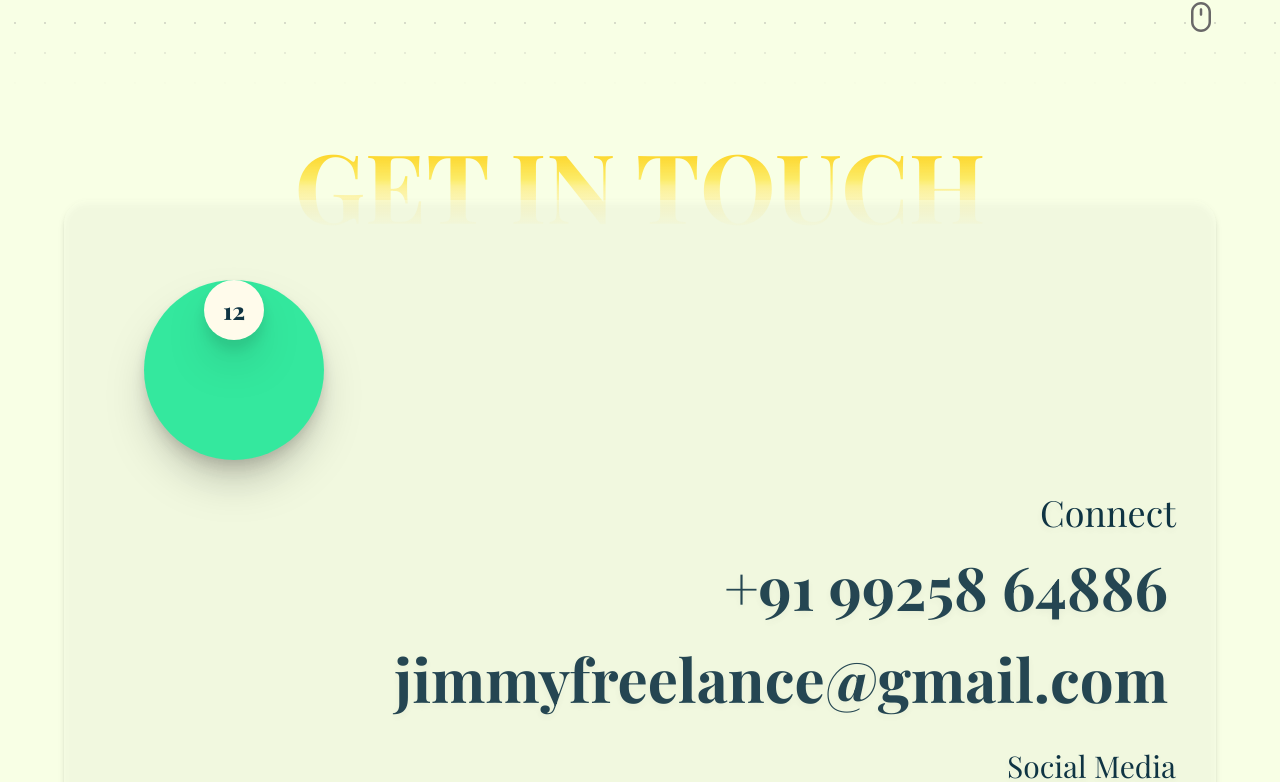
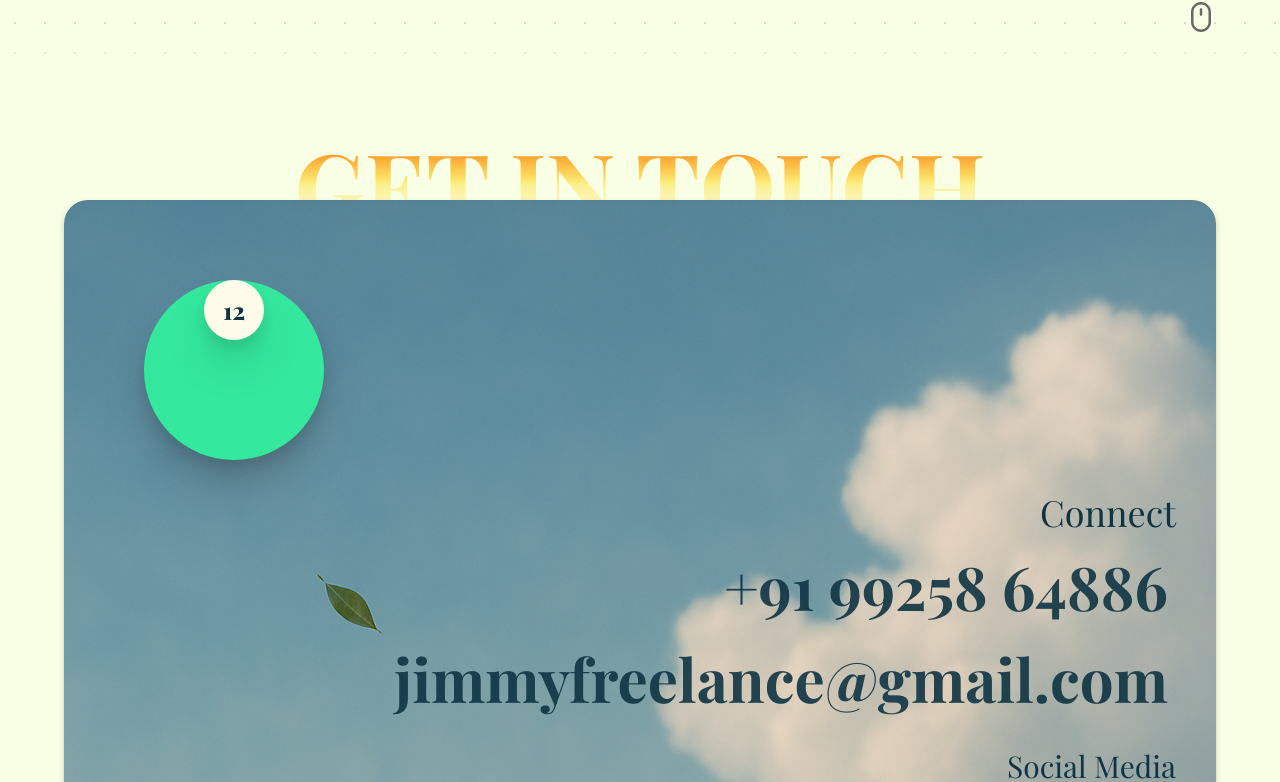
Before and after one commit to JimmyDudhwala/jimmy, a Next.js app: page /contact in a window 1280 px wide. Shown: the part 712-1494 px from the top of the page. Built offline with nearby package versions, Linux system fonts and the light colour scheme; a web font is replaced by a local one.

Commit message:
Add loading state and improve animations on Projects, About, and Contact pages

```diff
--- a/src/app/about/page.tsx
+++ b/src/app/about/page.tsx
@@ -43,7 +43,7 @@ const page = () => {
                 <Circle big="#34E89E" small="#F8FFE5" text="Why Me?" />
                 </motion.div>
               <motion.div
-                initial={{ x: -600, opacity: 0 }}
+                initial={{ x: -200, opacity: 0 }}
                 whileInView={{ x: 0, opacity: 1 }}
                 transition={{
                   x: { delay: 0, duration: 2, ease: "easeInOut" },
@@ -80,7 +80,7 @@ const page = () => {
             {/* Right Column */}
             <div className="h-full grid grid-rows-[3fr_1.5fr] gap-10 ">
               <motion.div
-                initial={{ x: 600, opacity: 0 }}
+                initial={{ x: 200, opacity: 0 }}
                 whileInView={{ x: 0, opacity: 1 }}
                 transition={{
                   x: {  duration: 2, ease: "easeInOut" },
@@ -119,7 +119,7 @@ const page = () => {
                 </div>
               </motion.div>
                <motion.div
-                initial={{ x: 600, opacity: 0 }}
+                initial={{ x: 200, opacity: 0 }}
                 whileInView={{ x: 0, opacity: 1 }}
                 transition={{
                   x: {  duration: 2, ease: "easeInOut" },
@@ -151,7 +151,7 @@ const page = () => {
 
           {/* Bottom Section */}
           <motion.div
-                initial={{ x: 600, opacity: 0 }}
+                initial={{ x: 200, opacity: 0 }}
                 whileInView={{ x: 0, opacity: 1 }}
                 transition={{
                   x: {  duration: 2, ease: "easeInOut" },
--- a/src/app/components/Wavedot.tsx
+++ b/src/app/components/Wavedot.tsx
@@ -47,7 +47,7 @@ const Wavedot = ({
       {/* Popup */}
       <AnimatePresence>
         {isActive && (
-          <div className="absolute top-full left-1/2 transform -translate-x-1/2 mt-4 lg:mt-5  min-w-[120px] lg:min-w-[480px]">
+          <div className="absolute top-full left-1/2 transform -translate-x-1/2 mt-4 lg:mt-5  min-w-[160px] lg:min-w-[480px]">
             <motion.div
               initial={{ opacity: 0, y: 10, scale: 0.9 }}
               animate={{ opacity: 1, y: 0, scale: 1 }}
@@ -55,7 +55,7 @@ const Wavedot = ({
               transition={{ type: "spring", stiffness: 500, damping: 25 }}
               className="relative"
             >
-              <div className="bg-white px-6 py-5 rounded-xl border-2 border-[#0F3443] shadow-xl space-y-3 ">
+              <div className="bg-white lg:px-6 lg:py-5 px-2 py-2 rounded-xl border-2 border-[#0F3443] shadow-xl space-y-3 ">
                 <p className="text-sm lg:text-2xl rotate-180 lg:rotate-y-0 rotate-y-180 text-gray-700 leading-relaxed">
                   {text}
                 </p>
--- a/src/app/contact/page.tsx
+++ b/src/app/contact/page.tsx
@@ -1,16 +1,22 @@
+"use client"
 import Title from "../components/Title"
 import Footer from "../components/Footer"
 import Link from "next/link"
 import Circle from "../components/Circle"
+import Loading from "../components/Loding"
+import { useState } from "react"
 
 const page = () => {
+  const [isLoading, setIsLoading] = useState(true);
   return (
-    <div className="w-full min-h-screen bg-[#F8FFE5] flex flex-col justify-center items-center">
+    <div className={`relative min-h-screen flex flex-col justify-center items-center bg-[#F8FFE5] ${isLoading ? 'overflow-hidden h-screen' : ''}`}>
+       {/* <Loading /> */}
+        {isLoading && <Loading onFinish={() => setIsLoading(false)} />}
       <Title text="Contact" />
-      <div  className="text-4xl lg:text-8xl font-bold mb-4 text-clip  bg-gradient-to-b  from-yellow-400 via-yellow-300/50 to-[#F8FFE5] bg-clip-text text-transparent translate-y-[50%]">
+      <div  className="text-4xl lg:text-8xl font-bold mb-4 text-clip  bg-gradient-to-b  from-orange-500 via-yellow-300/50 to-[#F8FFE5] bg-clip-text text-transparent translate-y-[50%]">
         GET IN TOUCH
       </div>
-      <div className="w-[95%] z-10 lg:w-[90%] mb-10 p-6 md:p-10 rounded-3xl shadow-md border-[0.5] bg-[#F8FFE5]/40 border-white drop-shadow-md text-[#0F3443]">
+      <div className="w-[95%] z-10 lg:w-[90%] mb-10 p-6 md:p-10 rounded-3xl shadow-md border-[0.5]  bg-[url(/sky.png)] border-white drop-shadow-md text-[#0F3443]">
         {/* Three-section flex container */}
         <div className="flex flex-col  justify-between lg:items-end item-center gap-8 lg:gap-8 min-h-[60vh]">
 
--- a/src/app/projects/page.tsx
+++ b/src/app/projects/page.tsx
@@ -10,6 +10,7 @@ import Quote from "../components/Quote"
 import Footer from "../components/Footer"
 import Image from "next/image"
 import Link from "next/link"
+import Loading from "../components/Loding"
 
 const projects = [
   {
@@ -115,8 +116,12 @@ const AnimatedProjectsView = () => {
 
   const circleProgress = useTransform(scrollYProgress, [0, 1], [0, 1])
 
+  const [isLoading, setIsLoading] = useState(true);
+
   return (
-    <div className="w-full h-full">
+    <div className={`relative h-full ${isLoading ? 'overflow-hidden h-screen' : ''}`}>
+       {/* <Loading /> */}
+        {isLoading && <Loading onFinish={() => setIsLoading(false)} />}
       <Title text="Projects" />
       <div ref={scrollContainerRef} className="relative w-full h-[400vh] bg-[#F8FFE5]">
         <div className="w-full sticky top-0 h-screen flex items-start justify-center overflow-hidden">
```
Also changed, not shown: public/sky.png (added).
